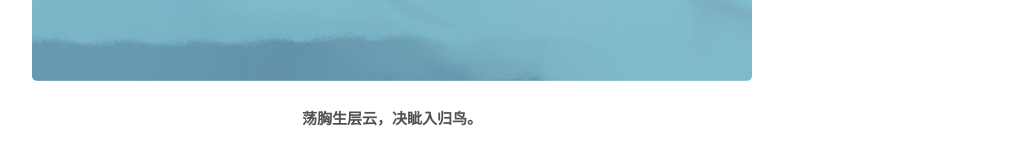
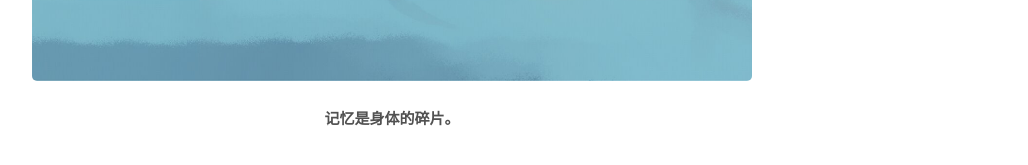
Before and after one commit to build2last/build2last.github.io, a Jekyll site: the page built from index.html, in a window 1280 px wide. Shown: the part 589-754 px from the top of the page, without its empty margins (248-1276 px from the left). Built offline with Jekyll 4.4.1, drawn with Linux system fonts in a browser that asks for light colours; nearby versions of some CDN libraries; comment, search, counter and statistics services are not loaded.

Commit message:
update conifg

```diff
--- a/_config.yml
+++ b/_config.yml
@@ -60,7 +60,7 @@ category_page: '/tblog/categories/'
 
 hero:
   image: /public/img/home_page.jpg
-  caption: <b>荡胸生层云，决眦入归鸟。</b>
+  caption: <b>记忆是身体的碎片。</b>
 
 # Puglins
 mathjax: true # whether support mathjax
```
